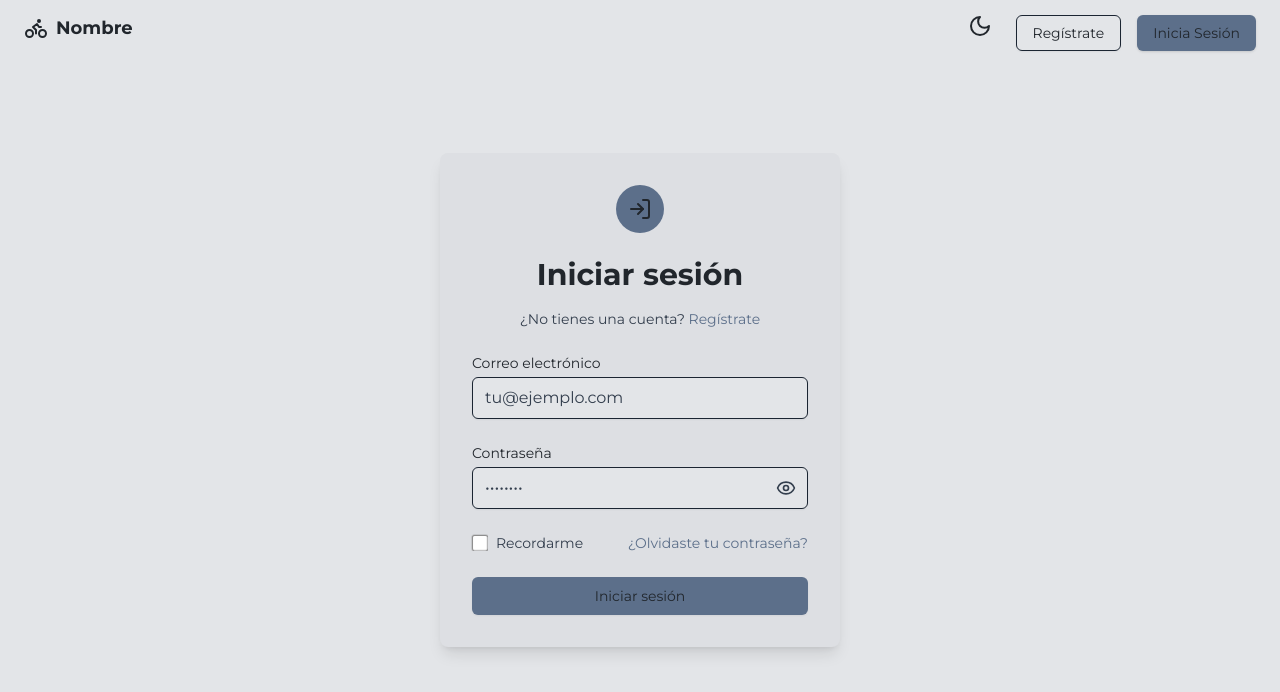
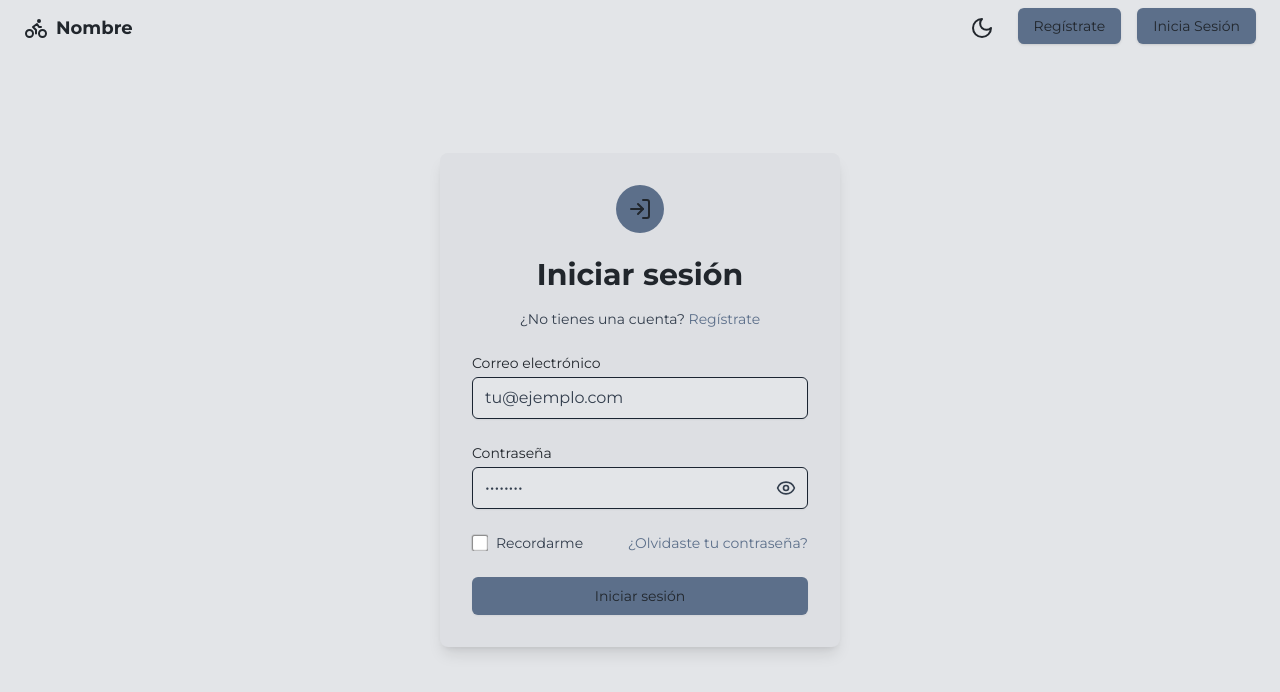
Before and after one commit to clikzz/Proyecto-ISW, a Next.js app in the folder frontend/: page /login in a window 1280 px wide. Shown: the top 692 px of the page. Built offline with nearby package versions, Linux system fonts and the light colour scheme.

Commit message:
Refactor package.json and add framer-motion dependency

```diff
--- a/frontend/package.json
+++ b/frontend/package.json
@@ -16,6 +16,7 @@
     "aos": "^2.3.4",
     "axios": "^1.7.7",
     "class-variance-authority": "^0.7.0",
+    "framer-motion": "^11.11.10",
     "lucide-react": "^0.453.0",
     "next": "^15.0.0",
     "react": "19.0.0-rc-65a56d0e-20241020",
--- a/frontend/src/components/Layout.jsx
+++ b/frontend/src/components/Layout.jsx
@@ -2,14 +2,14 @@
 import { Bike, Sun, Moon } from 'lucide-react';
 import Link from 'next/link';
 import { Button } from '@components/ui/button';
-import React from 'react';
+import { useState, useEffect } from 'react';
 import { useRouter } from 'next/router';
 import { useAuth } from '../context/authContext';
-import { useState, useEffect } from 'react';
+import { motion, AnimatePresence } from 'framer-motion';
 
 export default function Layout({ children }) {
-  const [isDarkMode, setIsDarkMode] = useState(false); // Estado del tema
-  const [animateIcon, setAnimateIcon] = useState(false); // Controla la animación del icono
+  const [isDarkMode, setIsDarkMode] = useState(false);
+  const [animateIcon, setAnimateIcon] = useState(false);
   const router = useRouter();
   const { isAuthenticated, logout } = useAuth();
 
@@ -18,76 +18,81 @@ export default function Layout({ children }) {
     router.push('/');
   };
 
-  // Sincronizar el tema con localStorage
-  useEffect(() => {
-    const storedTheme = localStorage.getItem('theme');
-    if (storedTheme === 'dark') {
-      document.documentElement.classList.add('dark');
-      setIsDarkMode(true);
-    } else {
-      document.documentElement.classList.remove('dark');
+  const pageVariants = {
+    hidden: {
+      opacity: 0,
+      y: 20,
+      scale: 0.98 // Añade un efecto de escala sutil
+    },
+    enter: {
+      opacity: 1,
+      y: 0,
+      scale: 1,
+      transition: {
+        duration: 0.6, // Ajusta la duración
+        ease: [0.25, 0.46, 0.45, 0.94] // Curva de animación más suave
       }
-  }, []);
-
-  // Cambiar entre modo claro y oscuro con animación
-  const toggleDarkMode = () => {
-    setAnimateIcon(true); // Activa la animación del icono
-    if (isDarkMode) {
-      document.documentElement.classList.remove('dark');
-      localStorage.setItem('theme', 'light');
-    } else {
-      document.documentElement.classList.add('dark');
-      localStorage.setItem('theme', 'dark');
+    },
+    exit: {
+      opacity: 0,
+      y: -20,
+      scale: 0.98,
+      transition: {
+        duration: 0.4,
+        ease: [0.42, 0, 0.58, 1]
       }
-    setIsDarkMode(!isDarkMode);
-
-    // Desactiva la animación después de 500ms
-    setTimeout(() => setAnimateIcon(false), 500);
+    }
   };
 
   return (
-    <div className="theme-transition min-h-screen">
-      <header className="absolute px-4 lg:px-6 h-14 flex items-center w-full">
+    <div className="theme-transition min-h-screen overflow-hidden">
+      <header className="absolute px-4 lg:px-6 h-14 flex items-center w-full z-10">
         <Link className="flex items-center justify-center" href="/">
           <Bike className="h-6 w-6" />
           <span className="ml-2 text-lg font-bold">Nombre</span>
         </Link>
-        <nav className="ml-auto flex gap-4 sm:gap-6">
-          <div className="space-x-4">
-            {/* Botón de cambio de tema alineado a la derecha */}
+        <nav className="ml-auto flex gap-4">
           <button
-              onClick={toggleDarkMode}
-              className={`p-2 rounded-full ml-4 focus:outline-none transition-transform duration-300 hover:scale-110 ${
+            onClick={() => setIsDarkMode(!isDarkMode)}
+            className={`p-2 rounded-full transition-transform duration-300 hover:scale-110 ${
               animateIcon ? 'rotate-animation' : ''
             }`}
           >
-              {isDarkMode ? (
-                <Sun className="text-foreground" size={24} />
-              ) : (
-                <Moon className="text-foreground" size={24} />
-              )}
+            {isDarkMode ? <Sun size={24} /> : <Moon size={24} />}
           </button>
           {isAuthenticated ? (
             <>
               <Link href="/home">
-                  <Button variant="outline">Home</Button>
+                <Button>Home</Button>
               </Link>
               <Button onClick={handleLogout}>Cerrar Sesión</Button>
             </>
           ) : (
             <>
               <Link href="/register">
-                  <Button variant="outline">Regístrate</Button>
+                <Button>Regístrate</Button>
               </Link>
               <Link href="/login">
                 <Button>Inicia Sesión</Button>
               </Link>
             </>
           )}
-          </div>
         </nav>
       </header>
-      <main>{children}</main>
+
+      <AnimatePresence mode="wait">
+        <motion.main
+          key={router.asPath}
+          variants={pageVariants}
+          initial="hidden"
+          animate="enter"
+          exit="exit"
+          transition={{ type: 'spring', stiffness: 100 }}
+          className="z-0" // Asegura que no se superponga al header o botones
+        >
+          {children}
+        </motion.main>
+      </AnimatePresence>
     </div>
   );
 }
--- a/frontend/src/pages/_app.jsx
+++ b/frontend/src/pages/_app.jsx
@@ -3,6 +3,7 @@ import { Montserrat } from 'next/font/google';
 import Layout from '@components/Layout';
 import '@styles/globals.css'; // Asegúrate de que la ruta es correcta
 import { AuthProvider } from '../context/authContext';
+import { useRouter } from 'next/router'
 
 const montserrat = Montserrat({
   subsets: ['latin'],
@@ -10,13 +11,13 @@ const montserrat = Montserrat({
 });
 
 export default function MyApp({ Component, pageProps }) {
+  const router = useRouter();
+
   return (
-    <div className={montserrat.className}>
-      <AuthProvider>
-        <Layout>
-          <Component {...pageProps} />
-        </Layout>
-      </AuthProvider>
-    </div>
+    <AuthProvider>
+      <Layout key={router.asPath}>
+        <Component {...pageProps} />
+      </Layout>
+    </AuthProvider>
   );
 }
--- a/frontend/src/pages/login.jsx
+++ b/frontend/src/pages/login.jsx
@@ -1,11 +1,9 @@
 'use client';
 
-import React, { useState, useEffect } from 'react';
+import React, { useState } from 'react';
 import { useRouter } from 'next/router';
 import { Eye, EyeOff, LogIn } from 'lucide-react';
 import Link from 'next/link';
-import AOS from 'aos';
-import 'aos/dist/aos.css';
 import { loginUser } from '@hooks/useAuth';
 import { useAuth } from '../context/authContext';
 
@@ -17,10 +15,6 @@ export default function Login() {
   const [error, setError] = useState(null);
   const router = useRouter();
   const { login } = useAuth();
-
-  useEffect(() => {
-    AOS.init({ duration: 500 });
-  }, []);
 
   const togglePasswordVisibility = () => {
     setShowPassword(!showPassword);
@@ -49,7 +43,7 @@ export default function Login() {
   return (
     <div className="min-h-screen flex items-center justify-center bg-background">
       <div className="w-full max-w-md px-6">
-        <div className="bg-card p-8 rounded-lg shadow-lg fade-in">
+        <div className="bg-card p-8 rounded-lg shadow-lg">
           <div className="flex justify-center mb-6">
             <div className="w-12 h-12 bg-primary rounded-full flex items-center justify-center">
               <LogIn className="h-6 w-6 text-primary-foreground" />
@@ -134,7 +128,6 @@ export default function Login() {
 
             <div className="flex items-center justify-between">
               <div className="flex items-center">
-                {/* Aplicamos la animación pulse al checkbox */}
                 <input
                   id="remember-me"
                   name="remember-me"
```
Also changed, not shown: 1 other file (tests, documents, lock files or other folders). Lines whose indentation alone changed are shown as unchanged.
